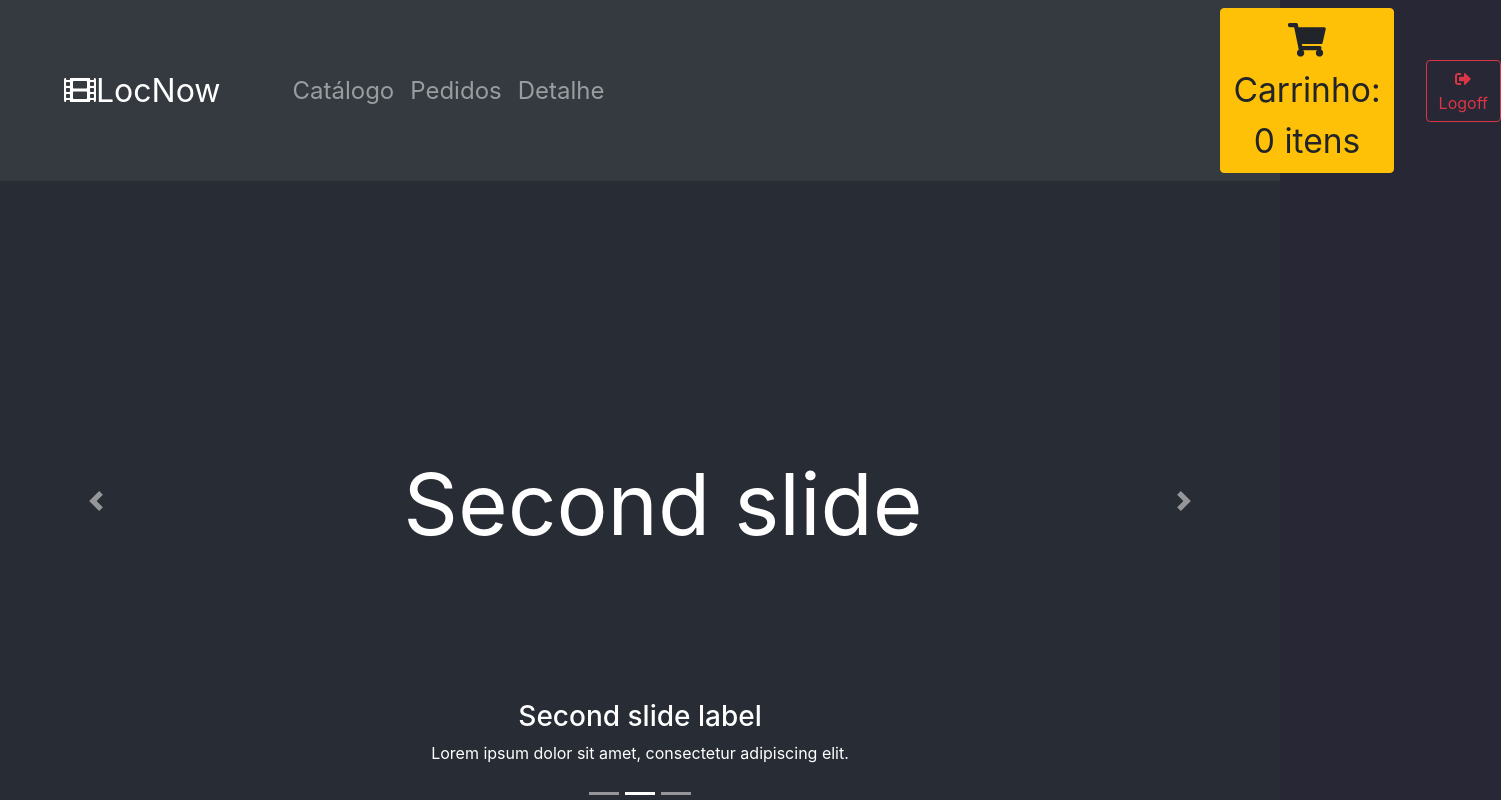
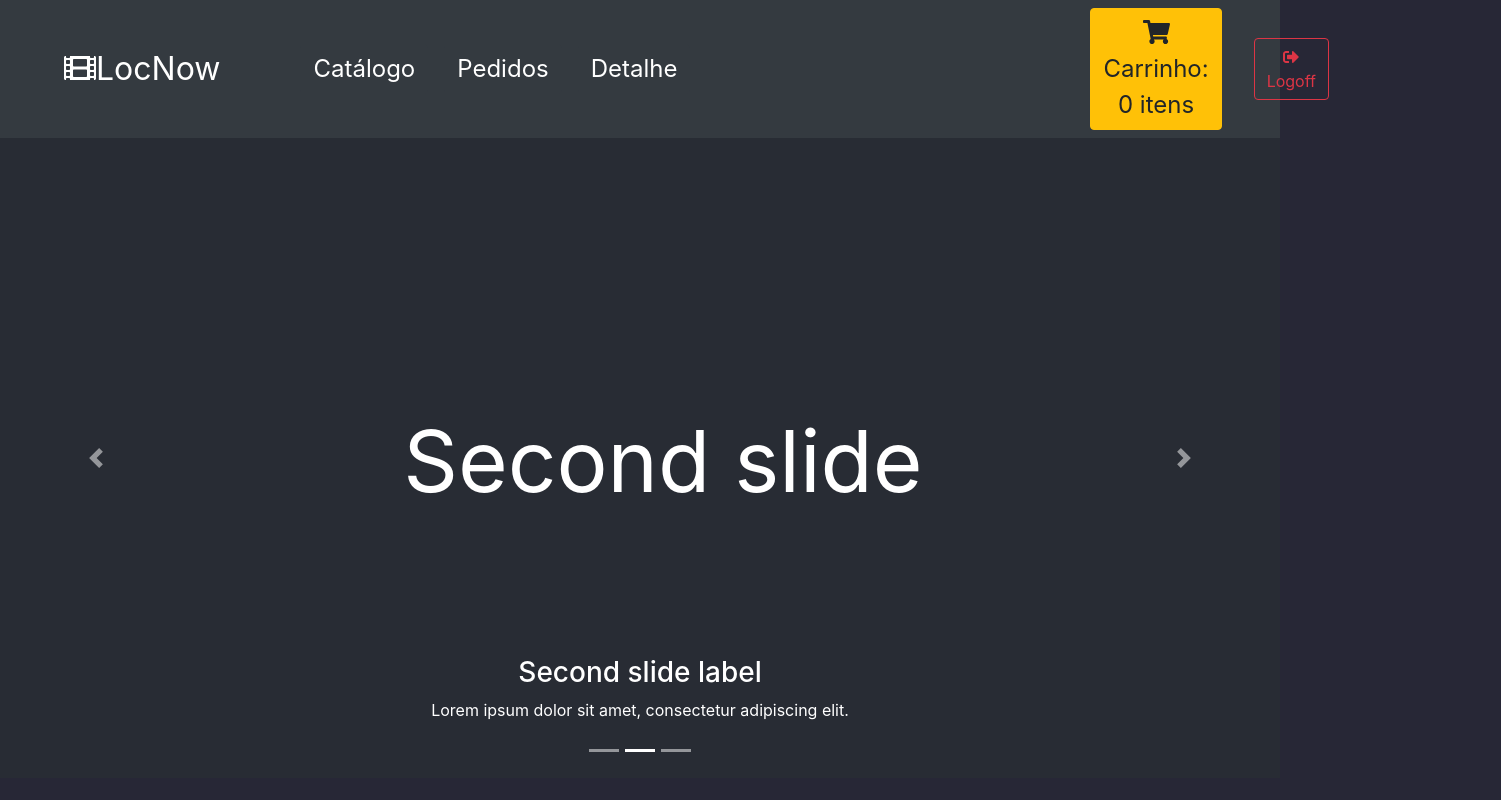
Before and after one commit to jpcabana1/LocNow-FrontEnd, a React (Create React App) app in the folder locnow/: page / in a window 1280 px wide. Shown: the top 800 px of the page, 1501 px wide, since content can reach past the window. Built offline with nearby package versions, Linux system fonts and the light colour scheme.

Commit message:
Correção do problema de estado do carrinho
Ao clicar em um link o carrinho perdia  os dados do carrinho.

```diff
--- a/locnow/src/components/navbar/NavbarLocadora.css
+++ b/locnow/src/components/navbar/NavbarLocadora.css
@@ -13,13 +13,14 @@
 }
 
 .navegacaoLink {
+  margin-left: 1rem;
   font-size: 1.5rem;
 }
 
 .navegacaoCarrinho {
-  width: 100rem;
-  margin-left: 38rem;
-  font-size: 2.1rem;
+  /* width: 20rem; */
+  margin-left: 25rem;
+  font-size: 1.5rem;
   float: right;
 }
 
--- a/locnow/src/components/navbar/NavbarLocadora.js
+++ b/locnow/src/components/navbar/NavbarLocadora.js
@@ -1,4 +1,5 @@
 import React from "react";
+import { Link } from "react-router-dom";
 import { useSelector } from "react-redux";
 import BotaoLogoff from "../Login/BotaoLogoff";
 import Navbar from "react-bootstrap/Navbar";
@@ -15,27 +16,40 @@ function NavbarLocadora() {
   return (
     <div>
       <Navbar sticky="top" bg="dark" variant="dark">
-        <Navbar.Brand className="navegacaoBrand" href="/">
+        <Link to="/">
+          <Navbar.Brand className="navegacaoBrand">
             <FontAwesomeIcon size="1x" icon={faFilm} />
             LocNow
           </Navbar.Brand>
+        </Link>
 
         <Nav className="navegacao">
-          <Nav.Link className="navegacaoLink" href="/catalogo">
+          <Link to="/catalogo">
+            <Button className="navegacaoLink" variant="dark">
               Catálogo
-          </Nav.Link>
-          <Nav.Link to="/pedidos">Pedidos</Nav.Link>
-          <Nav.Link to="/detalhe">Detalhe</Nav.Link>
+            </Button>
+            {/* <Nav.Link className="navegacaoLink">Catálogo</Nav.Link> */}
+          </Link>
+
+          <Link to="/pedidos">
+            <Button className="navegacaoLink" variant="dark">
+              Pedidos
+            </Button>
+          </Link>
+
+          <Link to="/detalhe">
+            <Button className="navegacaoLink" variant="dark">
+              Detalhe
+            </Button>
+          </Link>
         </Nav>
-
-        <Button
-          className="navegacaoCarrinho"
-          variant="warning"
-          href="/carrinho"
-        >
+        <Link to="/carrinho">
+          <Button className="navegacaoCarrinho" variant="warning">
             <FontAwesomeIcon size="1x" icon={faShoppingCart} />
             Carrinho: {carrinho.length} itens
           </Button>
+        </Link>
+
         <BotaoLogoff />
       </Navbar>
     </div>
```
Lines whose indentation alone changed are shown as unchanged.
